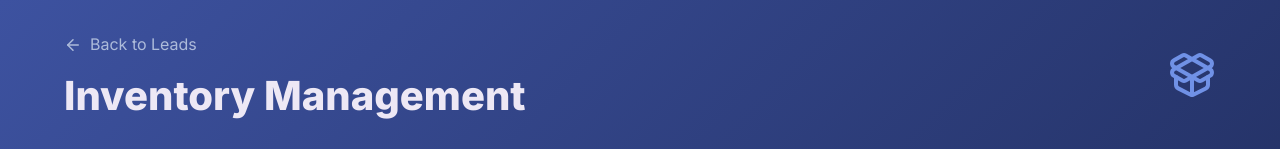
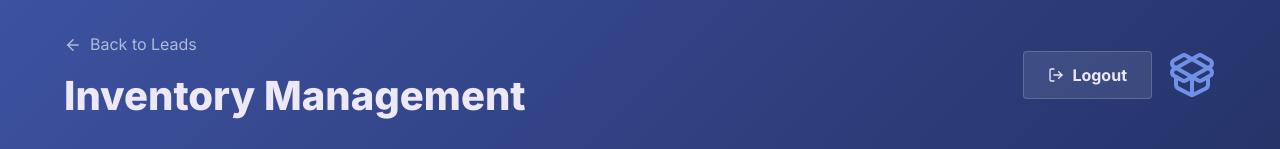
Before and after one commit to ssachinnnaik/sb-construction-material-suppliers, a Next.js app: page /admin/products in a window 1280 px wide. Shown: the top 149 px of the page. Built offline with nearby package versions, Linux system fonts and the light colour scheme; no server answers.

Commit message:
feat: Add Logout buttons and cookie clearance logic to Admin panels

```diff
--- a/app/admin/products/page.js
+++ b/app/admin/products/page.js
@@ -1,7 +1,7 @@
 'use client';
 
 import { useState, useEffect } from 'react';
-import { PackageOpen, Trash2, Edit2, PlusCircle, ArrowLeft, X } from 'lucide-react';
+import { PackageOpen, Trash2, Edit2, PlusCircle, ArrowLeft, X, LogOut } from 'lucide-react';
 import Link from 'next/link';
 import Image from 'next/image';
 
@@ -19,6 +19,11 @@ export default function AdminProducts() {
 
   const [isEditing, setIsEditing] = useState(false);
   const [submitState, setSubmitState] = useState({ loading: false, error: '', success: '' });
+
+  const handleLogout = async () => {
+    await fetch('/api/auth', { method: 'DELETE' });
+    window.location.href = '/login';
+  };
 
   const fetchProducts = async () => {
     try {
@@ -126,7 +131,10 @@ export default function AdminProducts() {
             </Link>
             <h1 className="hero-title" style={{ fontSize: '2.5rem', textAlign: 'left', marginBottom: '0' }}>Inventory Management</h1>
           </div>
-          <PackageOpen size={48} className="text-primary" />
+          <div style={{ display: 'flex', alignItems: 'center', gap: '1rem' }}>
+            <button className="btn-secondary" onClick={handleLogout}><LogOut size={16} /> Logout</button>
+            <PackageOpen size={48} className="text-primary" />
+          </div>
         </div>
 
         <div className="admin-grid">
```
Also changed, not shown: app/admin/page.js (+7 -1 lines).
